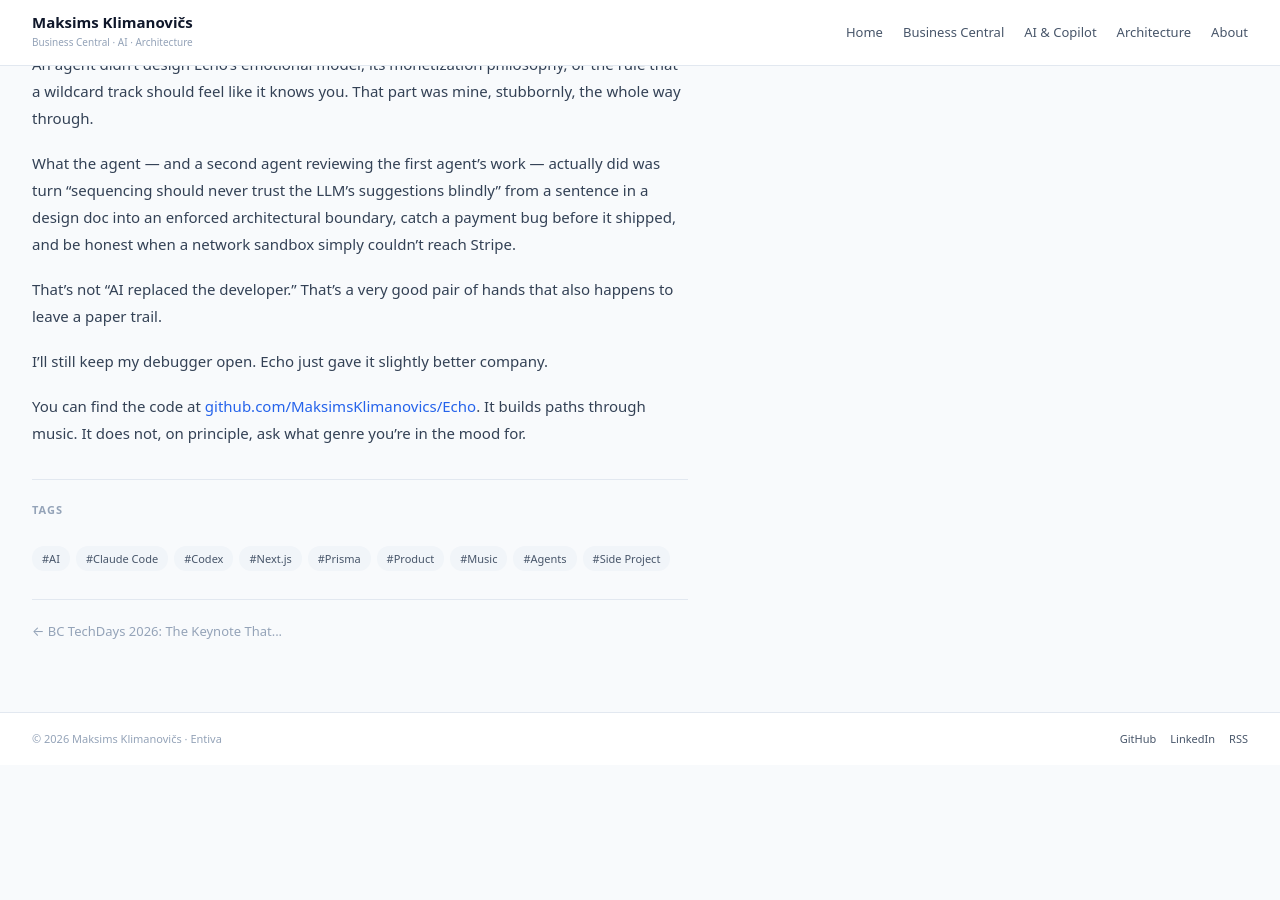
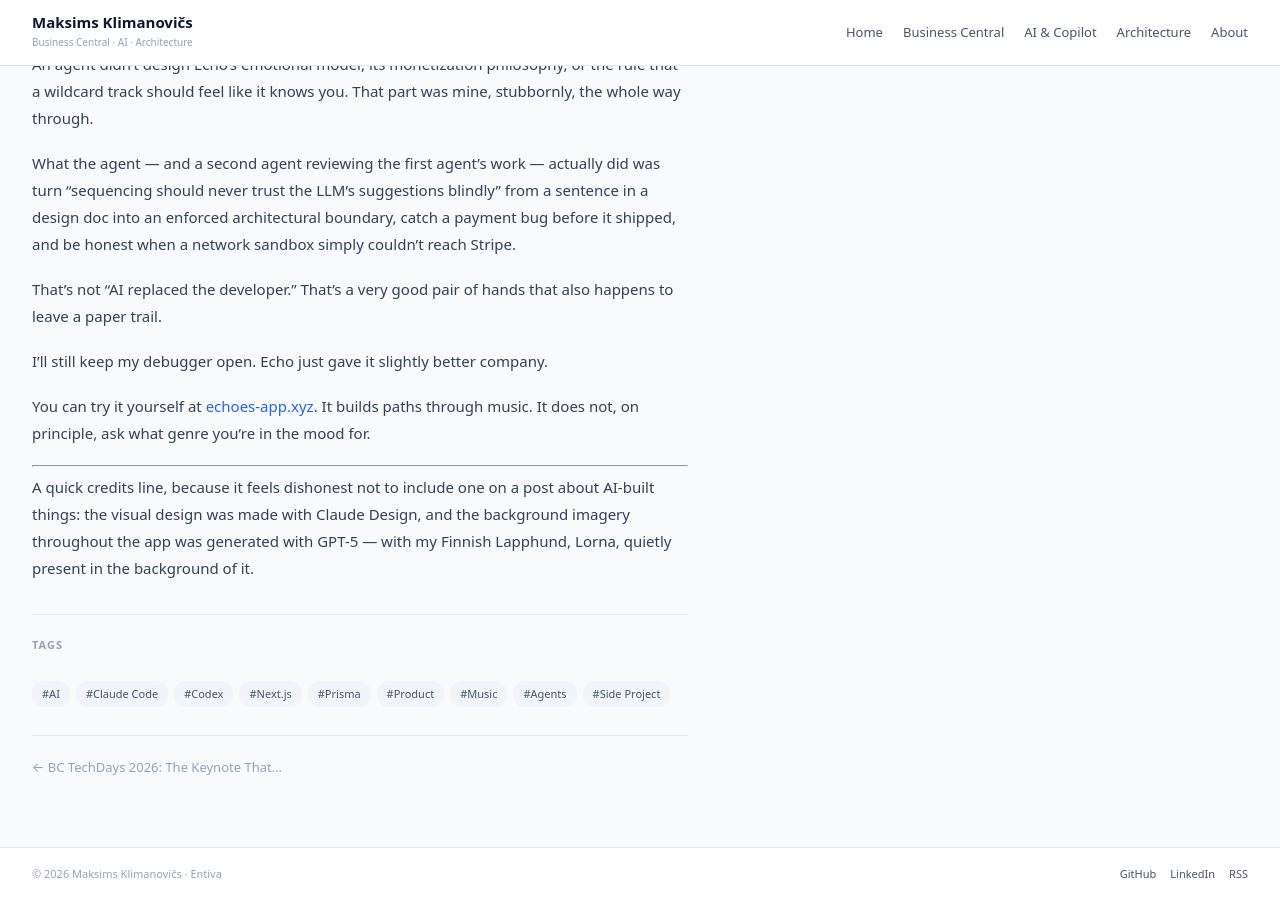
Before and after one commit to MaksimsKlimanovics/blog.entiva.io, a Jekyll site: the page built from _posts/2026-08-26-echo-music-journeys.md, in a window 1280 px wide and 900 px high, scrolled down 4657 px. Built offline with Jekyll 4.4.1, drawn with Linux system fonts in a browser that asks for light colours; before the commit the page ends 5422 px from its top, so only the background shows below that.

Commit message:
Point Echo post at the live app instead of the source repo
Swap the GitHub link for echoes-app.xyz and add a credits line for
the Claude Design visuals and GPT-5 generated imagery.

```diff
--- a/_posts/2026-08-26-echo-music-journeys.md
+++ b/_posts/2026-08-26-echo-music-journeys.md
@@ -130,4 +130,8 @@ That's not "AI replaced the developer." That's a very good pair of hands that al
 
 I'll still keep my debugger open. Echo just gave it slightly better company.
 
-You can find the code at [github.com/MaksimsKlimanovics/Echo](https://github.com/MaksimsKlimanovics/Echo). It builds paths through music. It does not, on principle, ask what genre you're in the mood for.
+You can try it yourself at [echoes-app.xyz](https://echoes-app.xyz). It builds paths through music. It does not, on principle, ask what genre you're in the mood for.
+
+---
+
+A quick credits line, because it feels dishonest not to include one on a post about AI-built things: the visual design was made with Claude Design, and the background imagery throughout the app was generated with GPT-5 — with my Finnish Lapphund, Lorna, quietly present in the background of it.
```
